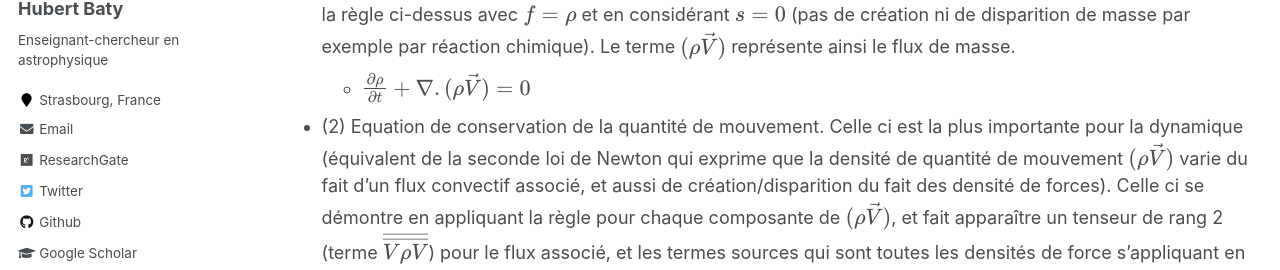
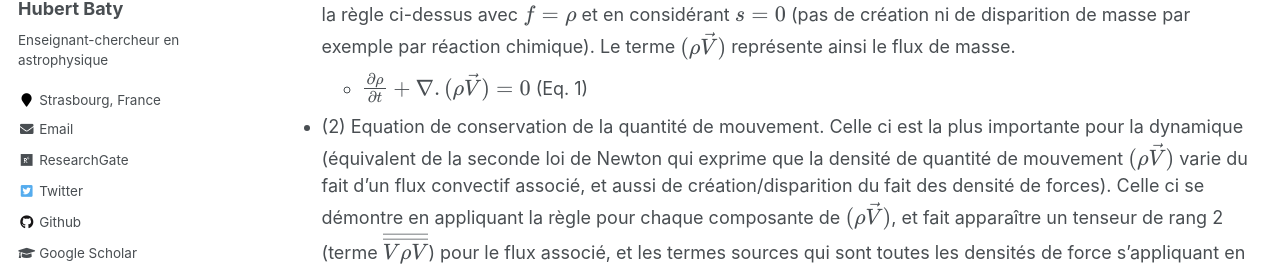
Before and after one commit to hubertbaty/hubertbaty.github.io, a Jekyll site: the page built from _pages/MHD.md, in a window 1280 px wide and 900 px high, scrolled down 352 px. Shown: the part 182-452 px from the top of the window. Built offline with Jekyll 4.4.1, drawn with Linux system fonts in a browser that asks for light colours; some web fonts are replaced; formulas are drawn with MathJax 3.

Commit message:
Update MHD.md

```diff
--- a/_pages/MHD.md
+++ b/_pages/MHD.md
@@ -15,7 +15,7 @@ Les équations de base de la MHD
 * Equation de base pour la conservation d'une quantité physique scalaire $F$ dont la densité par unité de volume est $f$: elle s'écrit, $\frac {\partial f} {\partial t} + \nabla . (f \vec V) = s$. En effet, elle exprime que dans un petit volume fixe, $f$ varie dans le temps (premier terme) à cause des entrées/sorties du fait du flot de vitesse par la surface enfermant ce volume (second terme), et aussi à cause de création/disparition en volume exprimée par le terme $s$ qui est un taux de création en volume. Ceci se démontre facilement en utilisant le théorème de Gauss-Ostrogradsky (dit aussi de la divergence), pour le terme de divergence du flux $f \vec V$.
 
 * (1) Equation de conservation de la masse, dite aussi équation de continuité. Celle ci est obtenue en appliquant la règle ci-dessus avec $f = \rho$ et en considérant $s = 0$ (pas de création ni de disparition de masse par exemple par réaction chimique). Le terme $ (\rho \vec V)$ représente ainsi le flux de masse.
-  * $\frac {\partial \rho} {\partial t} + \nabla . (\rho \vec V) = 0$
+  * $\frac {\partial \rho} {\partial t} + \nabla . (\rho \vec V) = 0$      (Eq. 1)
 
 * (2) Equation de conservation de la quantité de mouvement. Celle ci est la plus importante pour la dynamique (équivalent de la seconde loi de Newton qui exprime que la densité de quantité de mouvement $(\rho \vec V)$ varie du fait d'un flux convectif associé, et aussi de création/disparition du fait des densité de forces). Celle ci se démontre en appliquant la règle pour chaque composante de $(\rho \vec V)$, et fait apparaître un tenseur de rang 2 (terme $\overline{\overline {V \rho V }}$)
 pour le flux associé, et les termes sources qui sont toutes les densités de force s'appliquant en volume sur le plasma (termes de gradient de pression thermique, de force magnétique de Lorentz, et de force visqueuse). Le coefficient $\mu$ est la viscosité dynamique ou le coefficient de dissipation visqueuse (unité SI en kg m^{-1} s^{-1}). Parfois, il faut aussi ajouter d'autres densités de force comme la force de gravitation lorsque c'est nécessaire, suivant le milieu considéré.
```
